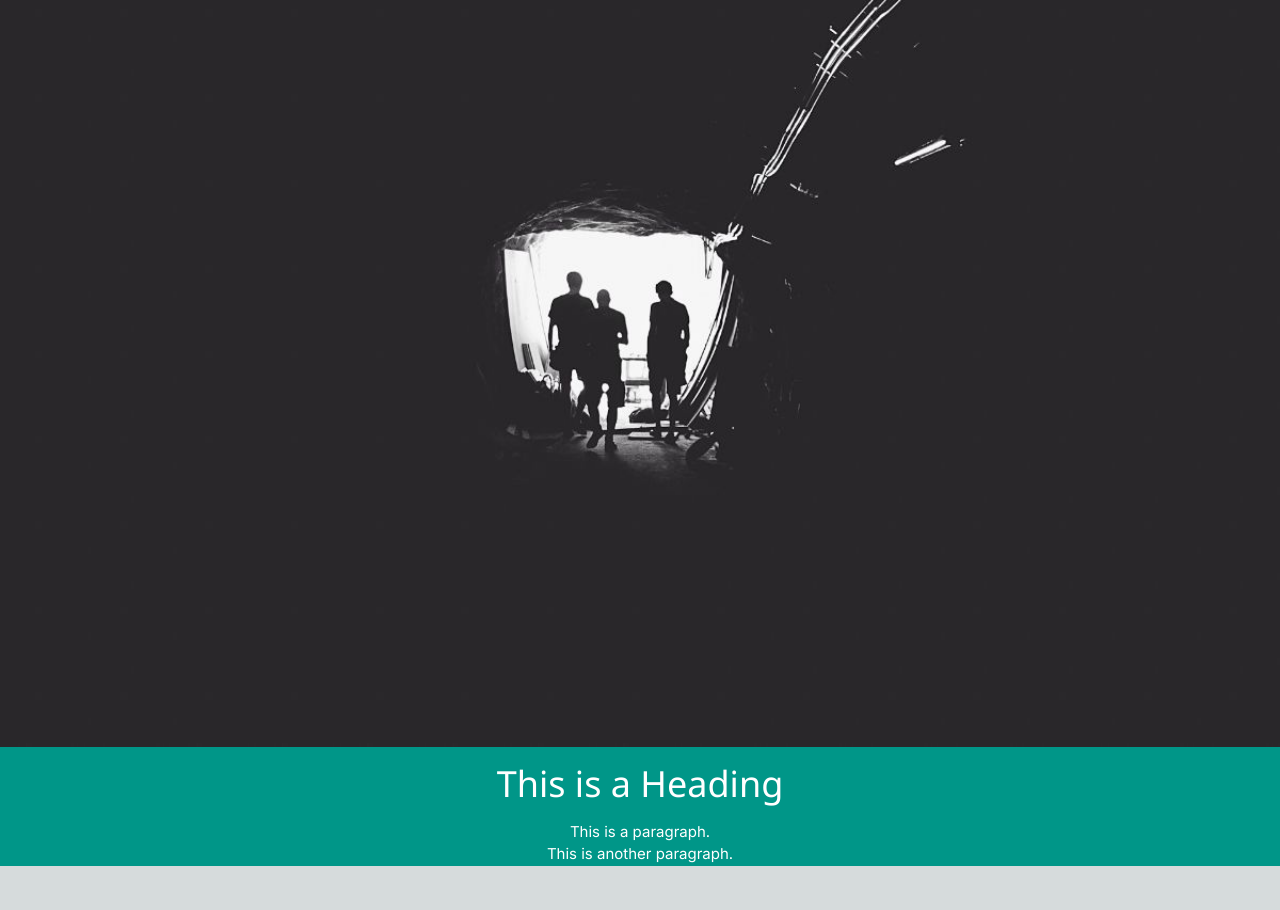
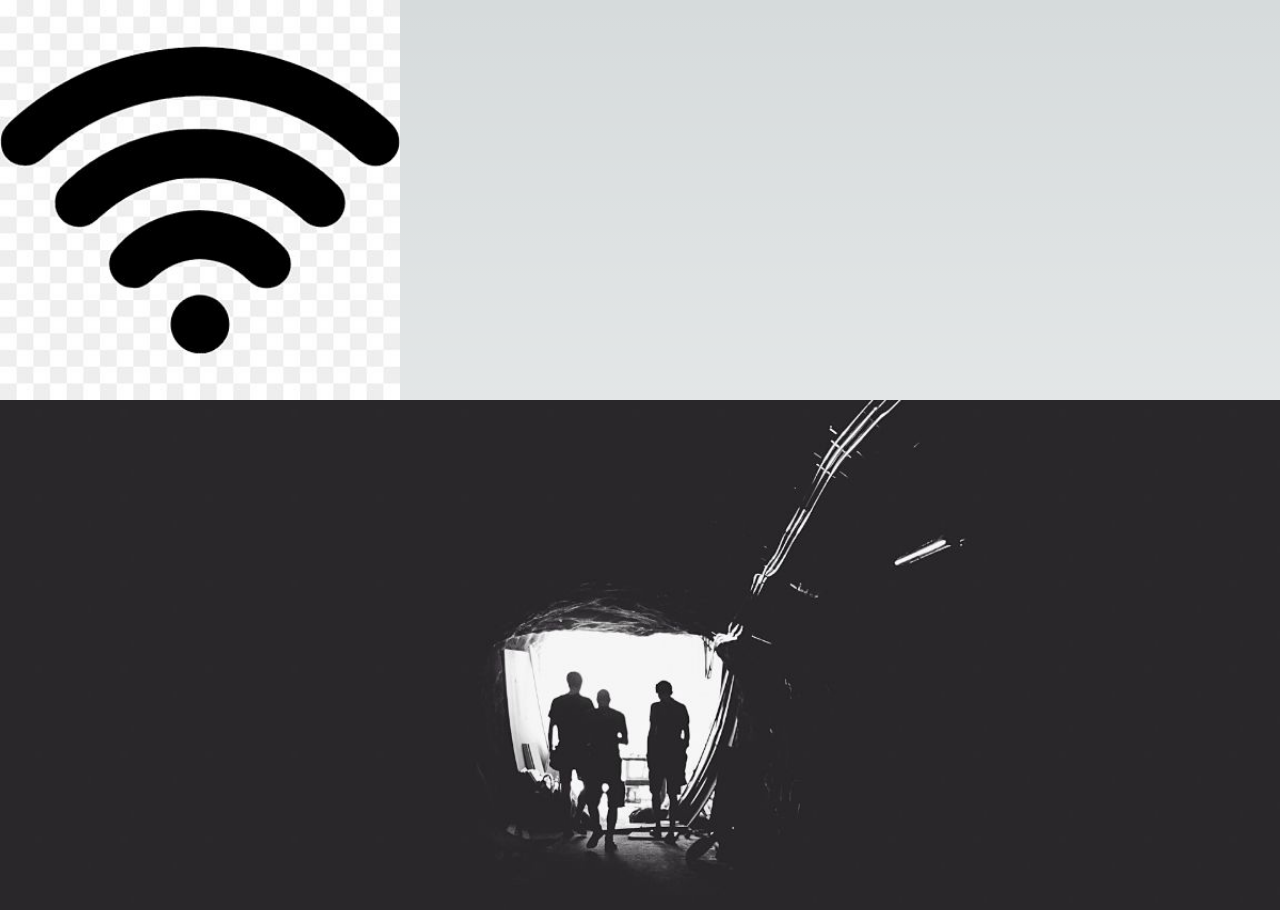
Before and after one commit to CodingProffesionals/pwa-next, a Next.js app: page / in a window 1280 px wide. Shown: the top 910 px of the page. Before the commit the page ends 866 px from the top, so only its background shows below. Built offline with nearby package versions, Linux system fonts and the light colour scheme.

Commit message:
online/offline operation

```diff
--- a/src/app/page.tsx
+++ b/src/app/page.tsx
@@ -1,8 +1,25 @@
+'use client'
 import Image from "next/image";
+import { useEffect, useRef, useState } from 'react';
+export default function Home() {
+  const [isOnline, setIsOnline] = useState('/wifi-on.jpg');
 
-export default function Home() {
+  useEffect(() => {
+
+   window.addEventListener("offline", (event) => {
+    setIsOnline("/wifi-off.svg");
+    console.log("The network connection has been lost.");
+  });
+
+  window.addEventListener("online", (event) => {
+    setIsOnline("/wifi-on.jpg");
+    console.log("The network connection is present");
+  });
+
+  },[])
   return (
     <>
+      <Image src={isOnline} alt="" width="400" height="400"  />
       <img src="img_la.jpg" alt="LA" style={{width:"100%"}} />
 
       <div className="w3-container w3-center w3-teal">
```
Also changed, not shown: public/wifi-off.svg (added), public/wifi-on.jpg (added).
